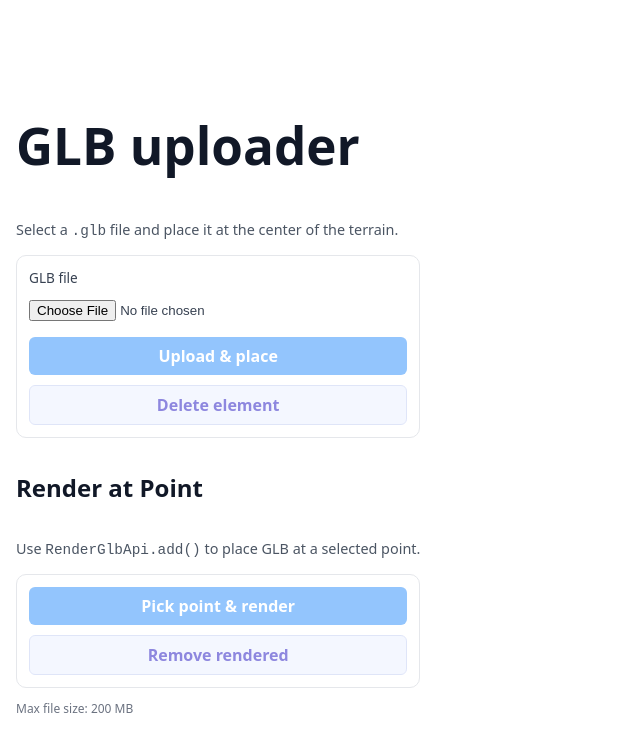
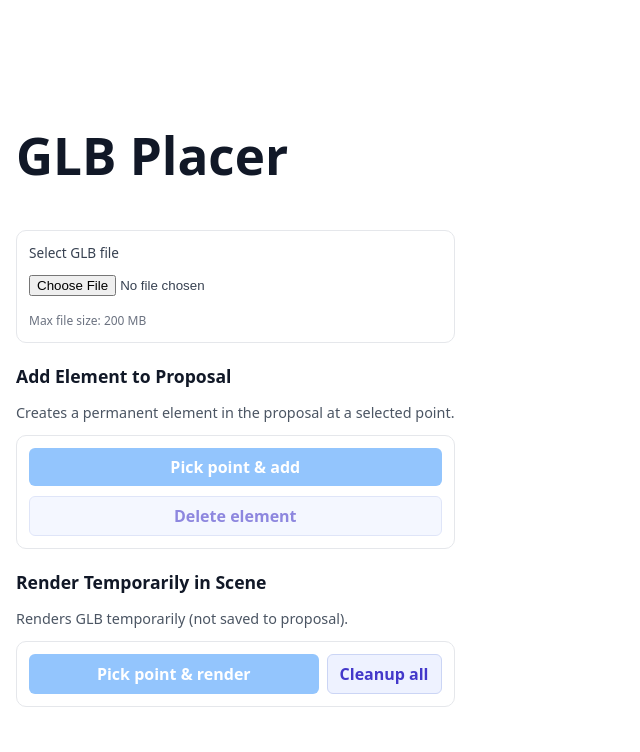
Before and after one commit to evgenii-dobrovidov-adsk/extension-glb-test, a Preact app: page / in a window 1280 px wide. Shown: the top 752 px of the page, without its empty margins (0-640 px from the left). Built offline with nearby package versions, Linux system fonts and the light colour scheme.

Commit message:
Improve UI

```diff
--- a/src/app.css
+++ b/src/app.css
@@ -127,3 +127,24 @@
   font-size: 0.75rem;
   color: #6b7280;
 }
+
+.file-info {
+  padding: 8px 10px;
+  border-radius: 6px;
+  background: #f3f4f6;
+  font-size: 0.85rem;
+}
+
+.button-row {
+  display: flex;
+  gap: 8px;
+}
+
+.button-row .primary {
+  flex: 1;
+}
+
+h2 {
+  margin: 8px 0 0 0;
+  font-size: 1.1rem;
+}
--- a/src/app.tsx
+++ b/src/app.tsx
@@ -138,25 +138,26 @@ export function App() {
     }
 
     setIsBusy(true);
-    setStatus({ type: "info", message: "Uploading GLB to Forma..." });
+    setStatus({ type: "info", message: "Click in the scene to place the element..." });
 
     try {
+      const point = await Forma.designTool.getPoint();
+      if (!point) {
+        setStatus({ type: "info", message: "Placement cancelled." });
+        return;
+      }
+
+      const { x, y } = point;
+      const z = await Forma.terrain.getElevationAt({ x, y });
+      const transform = createTranslationMatrix(x, y, z);
+
+      setStatus({ type: "info", message: "Uploading GLB to Forma..." });
       const arrayBuffer = await selectedFile.arrayBuffer();
       const integrate = Forma.integrateElements;
       const upload = await integrate.uploadFile({ data: arrayBuffer });
       if (!upload.blobId) {
         throw new Error("Upload did not return blobId.");
       }
-
-      setStatus({ type: "info", message: "Computing terrain center..." });
-      const bbox = await Forma.terrain.getBbox();
-      const centerX = (bbox.min.x + bbox.max.x) / 2;
-      const centerY = (bbox.min.y + bbox.max.y) / 2;
-      const centerZ =
-        typeof Forma.terrain.getElevationAt === "function"
-          ? await Forma.terrain.getElevationAt({ x: centerX, y: centerY })
-          : (bbox.min.z ?? 0);
-      const transform = createTranslationMatrix(centerX, centerY, centerZ);
 
       setStatus({ type: "info", message: "Creating element in the scene..." });
       const { urn: geometryUrn } = await integrate.createElementV2({
@@ -174,16 +175,6 @@ export function App() {
       });
       setElementPath(path);
 
-      // Optionally add the GLB to the library so that it can be reused across proposals
-      // await Forma.library.createItem({
-      //   authcontext: Forma.getProjectId(),
-      //   data: {
-      //     name: "My element",
-      //     urn: geometryUrn,
-      //     status: "success",
-      //   },
-      // });
-
       await Forma.experimental.render.element.add({
         elements: [
           {
@@ -193,7 +184,10 @@ export function App() {
         ],
       });
 
-      setStatus({ type: "success", message: "GLB placed at terrain center." });
+      setStatus({
+        type: "success",
+        message: `Element added at (${x.toFixed(1)}, ${y.toFixed(1)}, ${z.toFixed(1)})`,
+      });
     } catch (error) {
       const message =
         error instanceof Error
@@ -230,7 +224,7 @@ export function App() {
     }
   };
 
-  const handleRenderAtEdge = async () => {
+  const handleRenderAtPoint = async () => {
     if (!selectedFile) {
       setStatus({ type: "error", message: "Select a .glb file first." });
       return;
@@ -278,24 +272,19 @@ export function App() {
     }
   };
 
-  const handleRemoveRendered = async () => {
-    if (!renderGlbId) {
-      setStatus({ type: "error", message: "No rendered GLB to remove." });
-      return;
-    }
-
+  const handleCleanup = async () => {
     setIsBusy(true);
-    setStatus({ type: "info", message: "Removing rendered GLB..." });
+    setStatus({ type: "info", message: "Cleaning up all rendered GLBs..." });
 
     try {
-      await Forma.render.glb.remove({ id: renderGlbId });
-      setStatus({ type: "success", message: "Rendered GLB removed." });
+      await Forma.render.glb.cleanup();
+      setStatus({ type: "success", message: "All rendered GLBs removed." });
       setRenderGlbId(null);
     } catch (error) {
       const message =
         error instanceof Error
           ? error.message
-          : "Unexpected error during removal.";
+          : "Unexpected error during cleanup.";
       setStatus({ type: "error", message });
     } finally {
       setIsBusy(false);
@@ -304,26 +293,38 @@ export function App() {
 
   return (
     <div class="app">
-      <h1>GLB uploader</h1>
+      <h1>GLB Placer</h1>
+
+      <div class="panel">
+        <label class="file-label">
+          Select GLB file
+          <input type="file" accept=".glb" onChange={onFileChange} />
+        </label>
+        {selectedFile && (
+          <div class="file-info">
+            <strong>{selectedFile.name}</strong> ({formatSize(selectedFile.size)})
+          </div>
+        )}
+        <p class="footnote">Max file size: {MAX_FILE_SIZE_MB} MB</p>
+      </div>
+
+      {status && <div class={`status ${status.type}`}>{status.message}</div>}
+
+      <h2>Add Element to Proposal</h2>
       <p class="subtitle">
-        Select a <code>.glb</code> file and place it at the center of the
-        terrain.
+        Creates a permanent element in the proposal at a selected point.
       </p>
       <div class="panel">
-        <label class="file-label">
-          GLB file
-          <input type="file" accept=".glb" onChange={onFileChange} />
-        </label>
         <button
           class="primary"
           onClick={handleUpload}
           disabled={isBusy || !selectedFile}
         >
-          {isBusy ? "Working..." : "Upload & place"}
+          {isBusy ? "Working..." : "Pick point & add"}
         </button>
         {elementPath && (
           <div class="path-row">
-            <span class="path-label">Path</span>
+            <span class="path-label">Element Path</span>
             <code class="path-value">{elementPath}</code>
           </div>
         )}
@@ -336,34 +337,34 @@ export function App() {
         </button>
       </div>
 
-      <h2>Render at Point</h2>
+      <h2>Render Temporarily in Scene</h2>
       <p class="subtitle">
-        Use <code>RenderGlbApi.add()</code> to place GLB at a selected point.
+        Renders GLB temporarily (not saved to proposal).
       </p>
       <div class="panel">
+        <div class="button-row">
           <button
             class="primary"
-          onClick={handleRenderAtEdge}
+            onClick={handleRenderAtPoint}
             disabled={isBusy || !selectedFile}
           >
             {isBusy ? "Working..." : "Pick point & render"}
           </button>
+          <button
+            class="secondary"
+            onClick={handleCleanup}
+            disabled={isBusy}
+          >
+            Cleanup all
+          </button>
+        </div>
         {renderGlbId && (
           <div class="path-row">
             <span class="path-label">Render ID</span>
             <code class="path-value">{renderGlbId}</code>
           </div>
         )}
-        <button
-          class="secondary"
-          onClick={handleRemoveRendered}
-          disabled={isBusy || !renderGlbId}
-        >
-          Remove rendered
-        </button>
-        {status && <div class={`status ${status.type}`}>{status.message}</div>}
       </div>
-      <p class="footnote">Max file size: {MAX_FILE_SIZE_MB} MB</p>
     </div>
   );
 }
```
Lines whose indentation alone changed are shown as unchanged.
